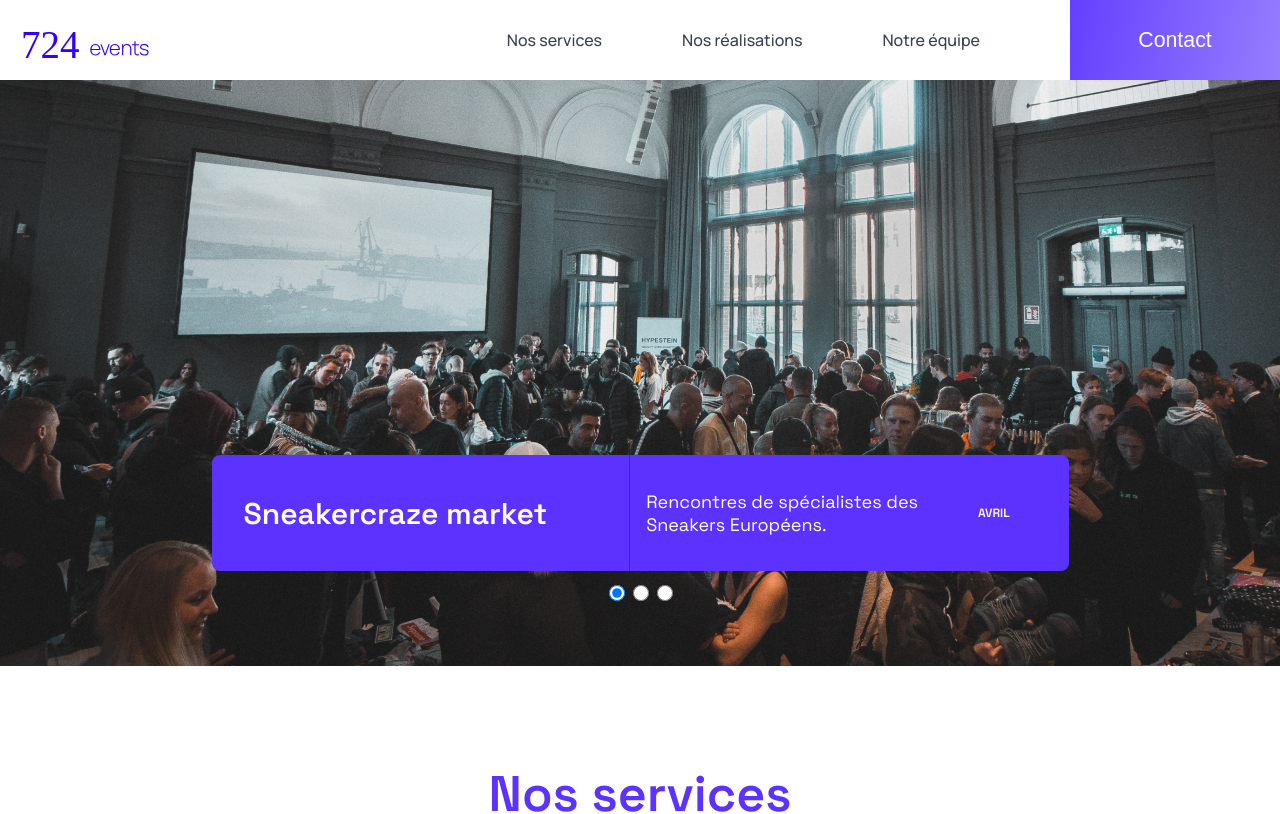
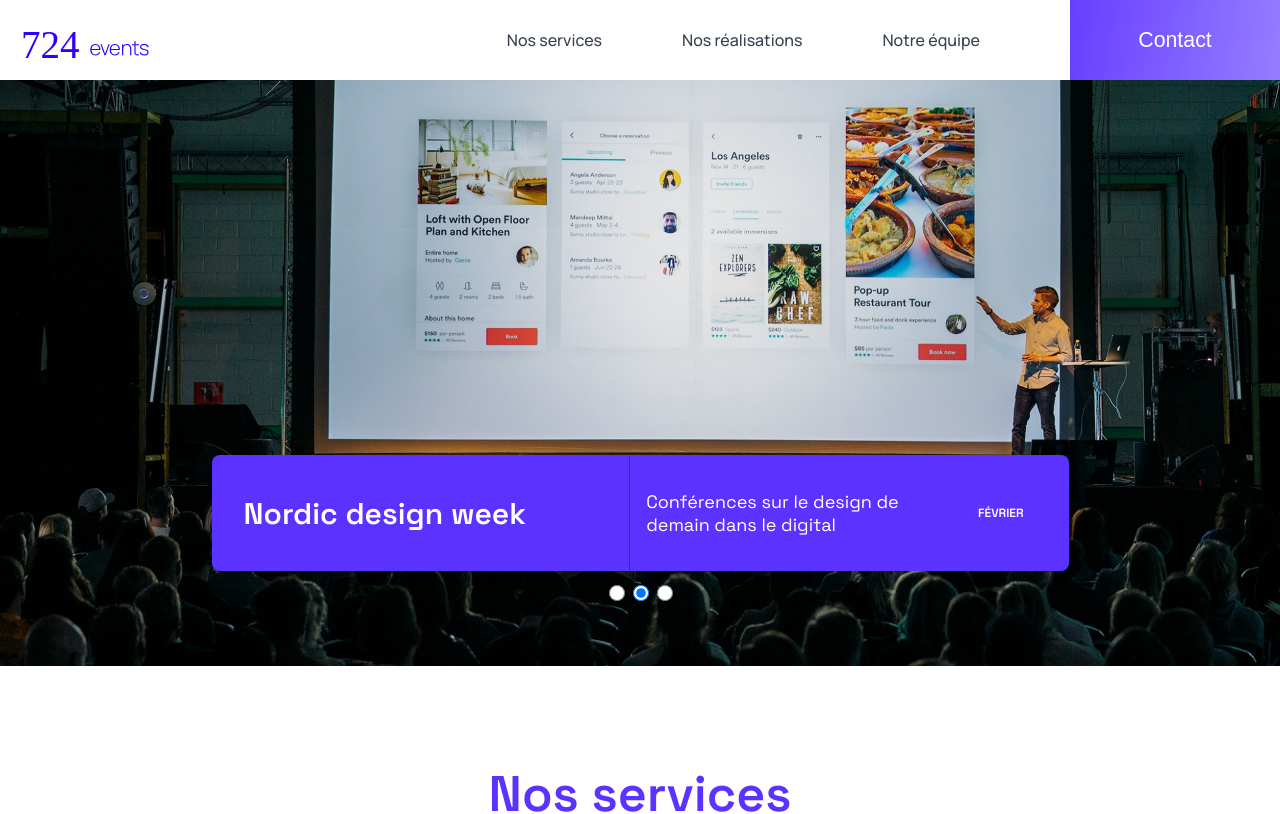
Before and after one commit to fredericsagnimorte/Debuggez-une-application-React.JS, a React (Create React App) app: page / in a window 1280 px wide. Shown: the top 814 px of the page. Built offline with nearby package versions, Linux system fonts and the light colour scheme.

Commit message:
fix: ensure default focus data is set and improve code readability

```diff
--- a/src/containers/Slider/index.js
+++ b/src/containers/Slider/index.js
@@ -7,7 +7,7 @@
 const Slider = () => {
   const { data } = useData();
   const [index, setIndex] = useState(0);
-  const byDateDesc = (data?.focus || [])
+  const byDateDesc = (data?.focus || [0,1,2])
   .sort((evtB, evtA) =>
     new Date(evtA.date) < new Date(evtB.date) ? -1 : 1
   );
@@ -15,17 +15,12 @@
     const timer = setTimeout(() => {
       setIndex(prev => prev < byDateDesc.length - 1 ? prev + 1 : 0);
     }, 5000);
-
     return () => clearTimeout(timer);
   }, [index]);
   return (
     <div className="SlideCardList">
       {byDateDesc?.map((event, idx) => (
-        <div
-          key={event.title}
-          className={`SlideCard SlideCard--${index === idx ? "display" : "hide"
-            }`}
-        >
+        <div key={event.title} className={`SlideCard SlideCard--${index === idx ? "display" : "hide"}`}>
           <img src={event.cover} alt="forum" />
           <div className="SlideCard__descriptionContainer">
             <div className="SlideCard__description">
@@ -40,10 +35,11 @@
         <div className="SlideCard__pagination">
           {byDateDesc?.map((event, radioIdx) => (
             <input
-              key={`${event.id}`}
+              key={event.title}
               type="radio"
               name="radio-button"
               checked={index === radioIdx}
+              onChange={()=>{setIndex(radioIdx)}}
             />
           ))}
         </div>
```
